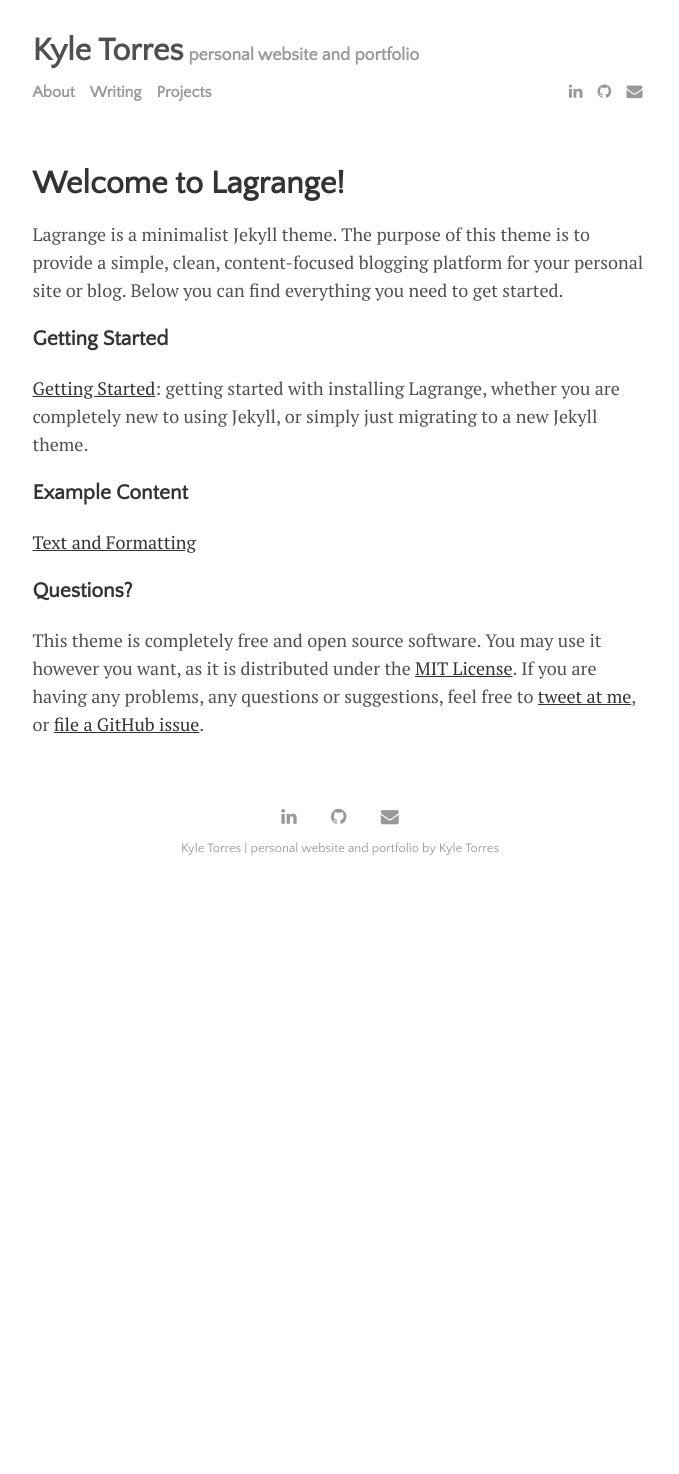
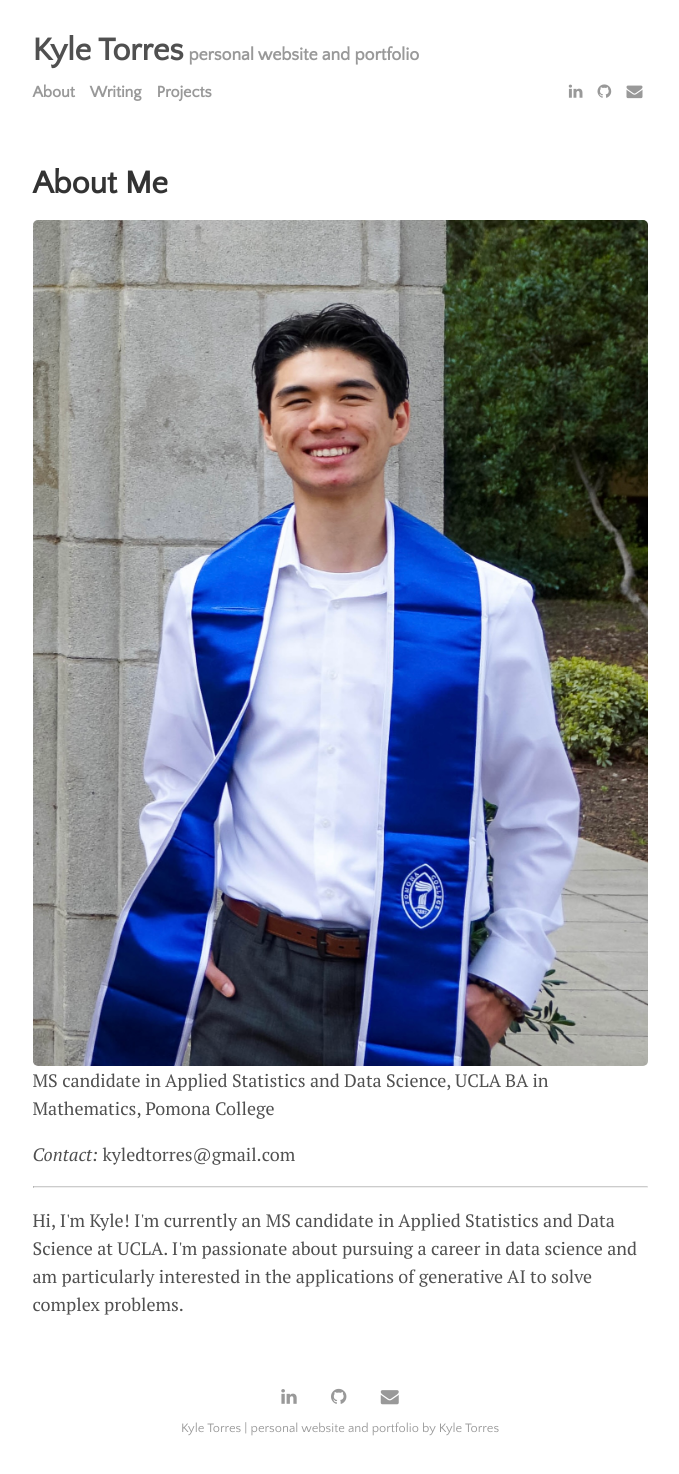
Before and after one commit to kyledtorres/kyledtorres.github.io, a Jekyll site: the page built from menu/about.md, in a window 1280 px wide. Shown: the whole page, without its empty margins (300-979 px from the left). Built offline with Jekyll 4.4.1, drawn with Linux system fonts in a browser that asks for light colours; before the commit the page ends 900 px from its top, so only the background shows below that.

Commit message:
Update about.md
add photo, description

```diff
--- a/menu/about.md
+++ b/menu/about.md
@@ -1,19 +1,24 @@
 ---
 layout: page
-title: Welcome to Lagrange!
+title: About Me
 permalink: /about
 ---
 
-Lagrange is a minimalist Jekyll theme. The purpose of this theme is to provide a simple, clean, content-focused blogging platform for your personal site or blog. Below you can find everything you need to get started.
+<div class="row">
+    <div class="four columns">
+        <img align="left" src="{{ site.url }}/images/Full Body Picture.jpg" alt="Photo" width="100%">
+    </div>
+    <div class="eight columns">
+	  <br>
+        <div class="titles">
+            MS candidate in Applied Statistics and Data Science, UCLA
+            BA in Mathematics, Pomona College
+	      <br>
+	      <p class="contact"><i class="muted">Contact:</i> kyledtorres@gmail.com</p>
+	  </div>
+    </div>
+</div>
 
-### Getting Started
+<hr>
 
-[Getting Started]({{ site.github.url }}{% post_url 2015-10-10-getting-started %}): getting started with installing Lagrange, whether you are completely new to using Jekyll, or simply just migrating to a new Jekyll theme.
-
-### Example Content
-
-[Text and Formatting]({{ site.github.url }}{% post_url 2014-01-01-text-formatting-examples %})
-
-### Questions?
-
-This theme is completely free and open source software. You may use it however you want, as it is distributed under the [MIT License](http://choosealicense.com/licenses/mit/). If you are having any problems, any questions or suggestions, feel free to [tweet at me](https://twitter.com/intent/tweet?text=My%question%about%Lagrange%is:%&amp;via=paululele), or [file a GitHub issue](https://github.com/lenpaul/lagrange/issues/new).
+<p>Hi, I'm Kyle! I'm currently an MS candidate in Applied Statistics and Data Science at UCLA. I'm passionate about pursuing a career in data science and am particularly interested in the applications of generative AI to solve complex problems.
```
